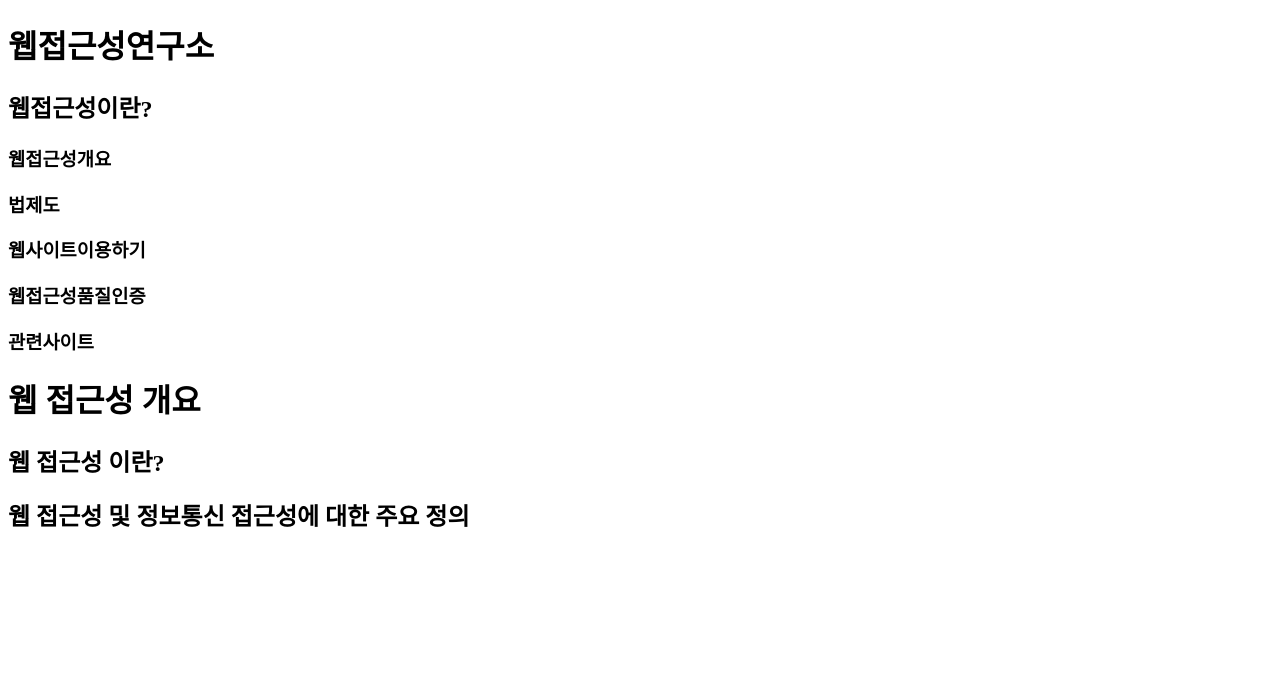
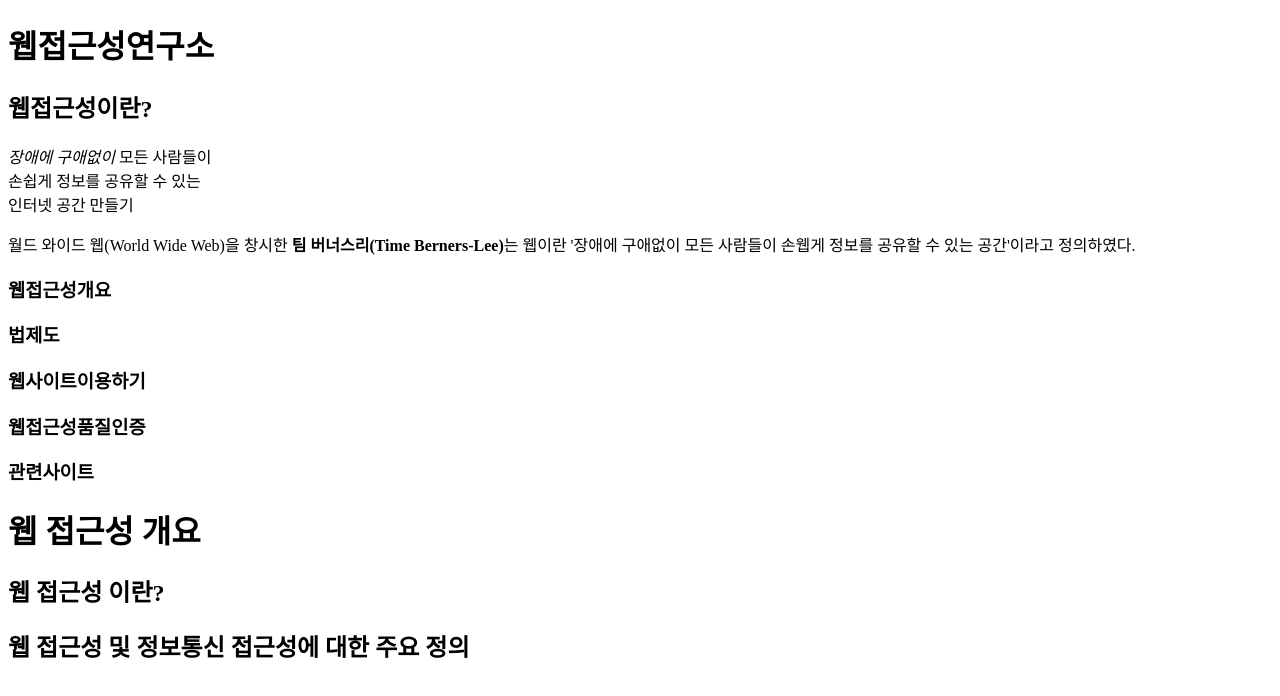
Before and after one commit to Brave0821/gitTestRepository, a plain HTML site: page first.html in a window 1280 px wide. Drawn offline with Linux system fonts and the light colour scheme.

Commit message:
p, em, strong

```diff
--- a/first.html
+++ b/first.html
@@ -13,12 +13,16 @@
     <body>
       <h1>웹접근성연구소</h1>
       <h2>웹접근성이란?</h2>
+      <em>장애에 구애없이</em> 모든 사람들이<br>
+        손쉽게 정보를 공유할 수 있는<br>
+        인터넷 공간 만들기
+      <p>월드 와이드 웹(World Wide Web)을 창시한 <strong>팀 버너스리(Time Berners-Lee)</strong>는 웹이란 '장애에 구애없이 모든 사람들이 손웹게 정보를 공유할 수 있는 공간'이라고 정의하였다.</p>
       <h3>웹접근성개요</h3>
       <h3>법제도</h3>
       <h3>웹사이트이용하기</h3>
       <h3>웹접근성품질인증</h3>
       <h3>관련사이트</h3>
-      <!-- 본문 페이지 시작! :D -->
+      <!-- 본문 페이지 시작! :D 1121 -->
       <h1>웹 접근성 개요 </h1>
       <h2>웹 접근성 이란? </h2>
       <h2>웹 접근성 및 정보통신 접근성에 대한 주요 정의</h2>
@@ -30,4 +34,7 @@
 shift + alt + 아래 방향키
 ctrl + shift + 글자방향키 한번에 선택
 ctrl +/ 주석
+엔터는 실제 결과에는 반영 x vscode에서만 보기좋게
+인라인 <br> 블록 내에서 강제 줄바꿈할 때 사용한다.
+
 -->
```
Also changed, not shown: 1 other file.
